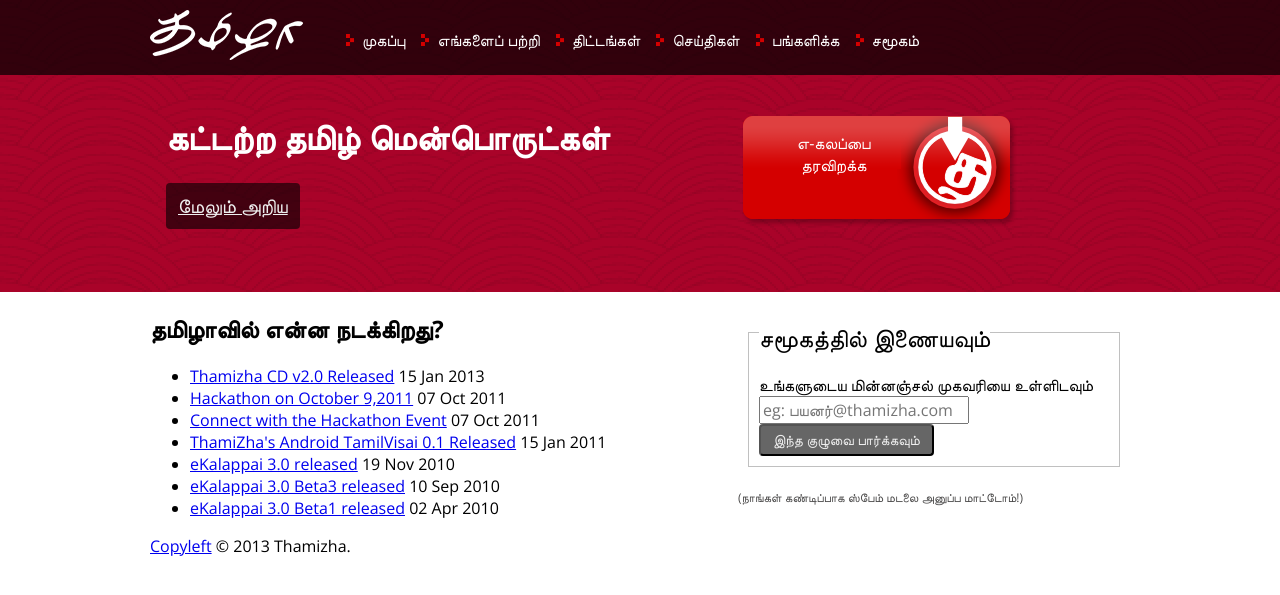
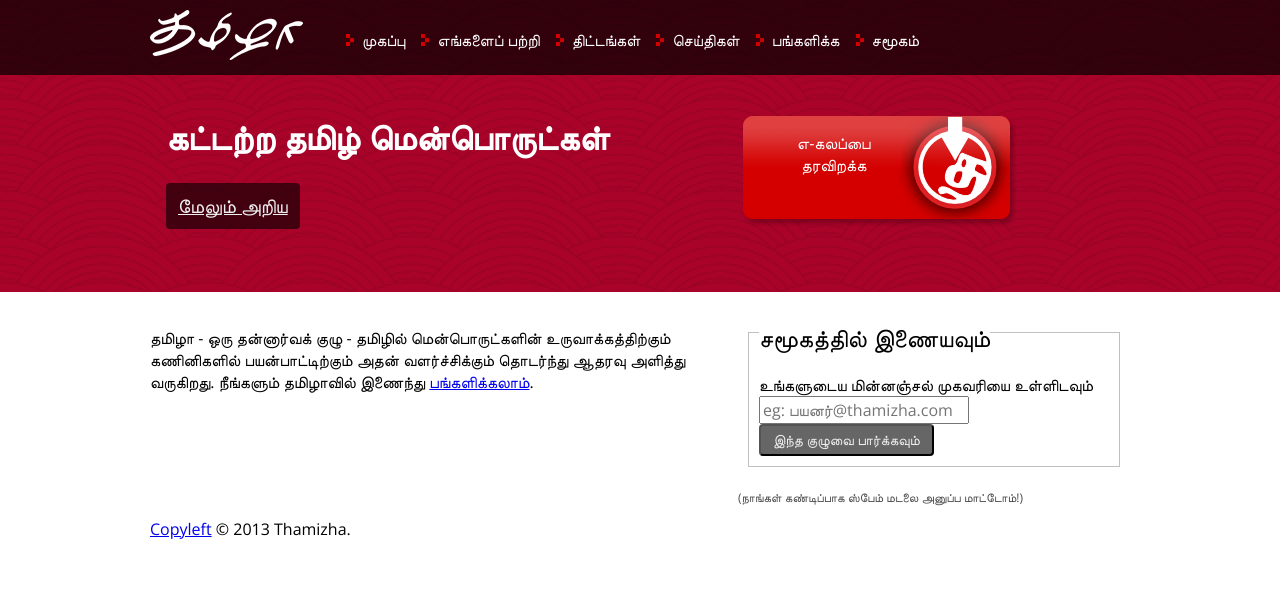
Before and after one commit to thamizha/thamizha.github.io, a Jekyll site: the page built from index.html, in a window 1280 px wide. Shown: the top 595 px of the page. Built offline with Jekyll 4.4.1, drawn with Linux system fonts in a browser that asks for light colours.

Commit message:
moved about page content to the front

```diff
--- a/assets/styles/main.css
+++ b/assets/styles/main.css
@@ -190,9 +190,10 @@
   float: left;
 }
 
-.news {
+.about {
   width: 60%;
   float: left;
+  margin-top: 35px;
 }
 
 fieldset {
@@ -263,3 +264,9 @@
     text-align:center;
     vertical-align:middle;
 }
+
+.intro {
+    margin-top: 10px;
+    font-weight: bold;
+    width: 60%;
+}
--- a/index.html
+++ b/index.html
@@ -2,14 +2,12 @@
 layout: home
 ---
 
-<div class="news">
-  <h2>தமிழாவில் என்ன நடக்கிறது?</h2>
-  <ul class="posts">
-    {% for post in site.posts limit:10 %}
-    <li><a href="{{ post.url }}">{{ post.title }}</a> <span class="post-date">{{ post.date | date_to_string }}</span></li>
-    {% endfor %}
-  </ul>
-</div><!-- .news -->
+<div class="about">
+
+தமிழா - ஒரு தன்னார்வக் குழு - தமிழில் மென்பொருட்களின் உருவாக்கத்திற்கும் கணினிகளில் பயன்பாட்டிற்கும் அதன் வளர்ச்சிக்கும் தொடர்ந்து ஆதரவு அளித்து வருகிறது. நீங்களும் தமிழாவில் இணைந்து <a href="contribute.html">பங்களிக்கலாம்</a>.
+
+</div><!-- .about -->
+
 
 <div class="subscription">
   <form action="http://groups.google.com/group/freetamilcomputing/boxsubscribe">
```
